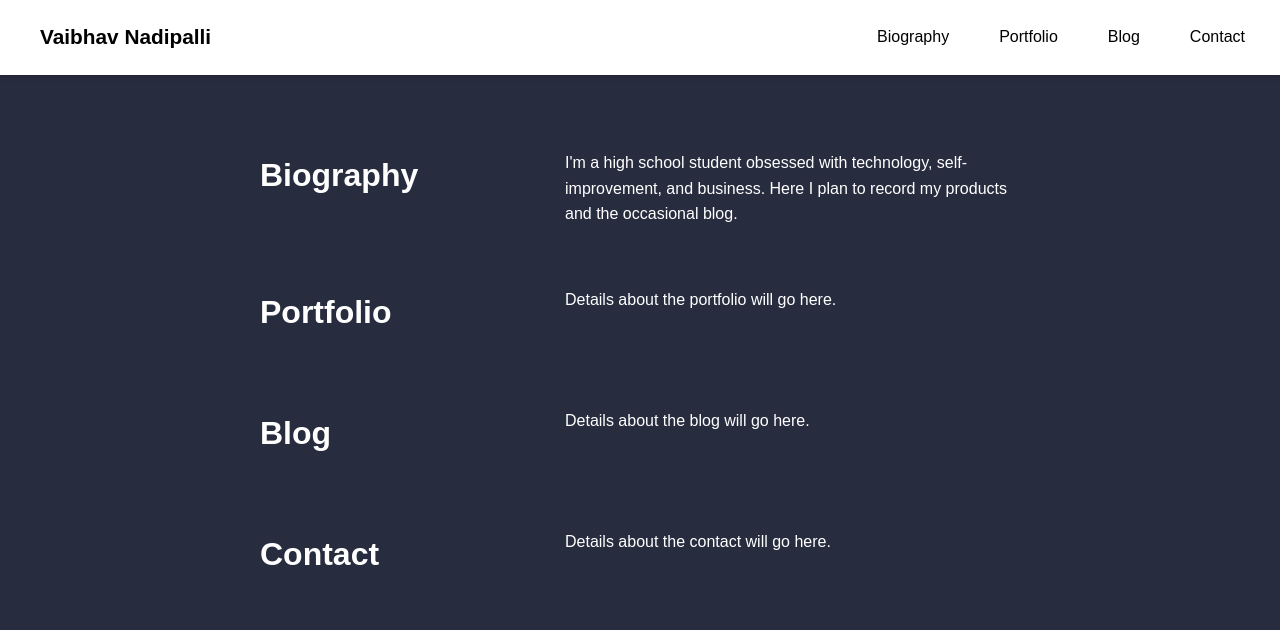
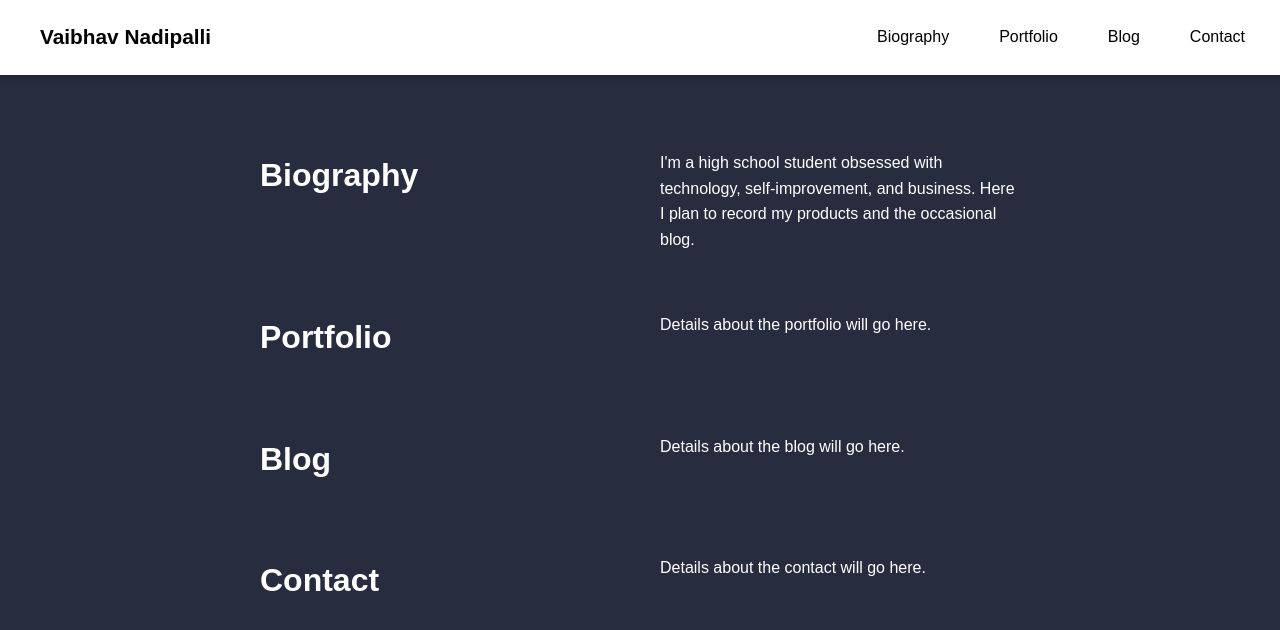
Before and after one commit to Vaibhav-Nadipalli/vaibhav-nadipalli.github.io, a Jekyll site: the page built from index.markdown, in a window 1280 px wide. Shown: the top 630 px of the page. Built offline with Jekyll 4.4.1, drawn with Linux system fonts in a browser that asks for light colours.

Commit message:
Update styles.css

```diff
--- a/assets/css/styles.css
+++ b/assets/css/styles.css
@@ -133,8 +133,8 @@ section {
 
 .section-container {
     display: grid;
-    grid-template-columns: 1fr 3fr; /* Two columns: one for title, one for content */
-    grid-gap: 20px; /* Gap between columns */
+    grid-template-columns: 200px auto; /* Two columns with larger gap */
+    grid-gap: 200px; /* Increased gap between columns */
     align-items: start;
 }
 
@@ -146,7 +146,6 @@ section {
 
 .section-content {
     font-size: 1em;
-    margin-left: 100px; /* Increased distance between title and content */
 }
 
 /* Media query for mobile */
```
